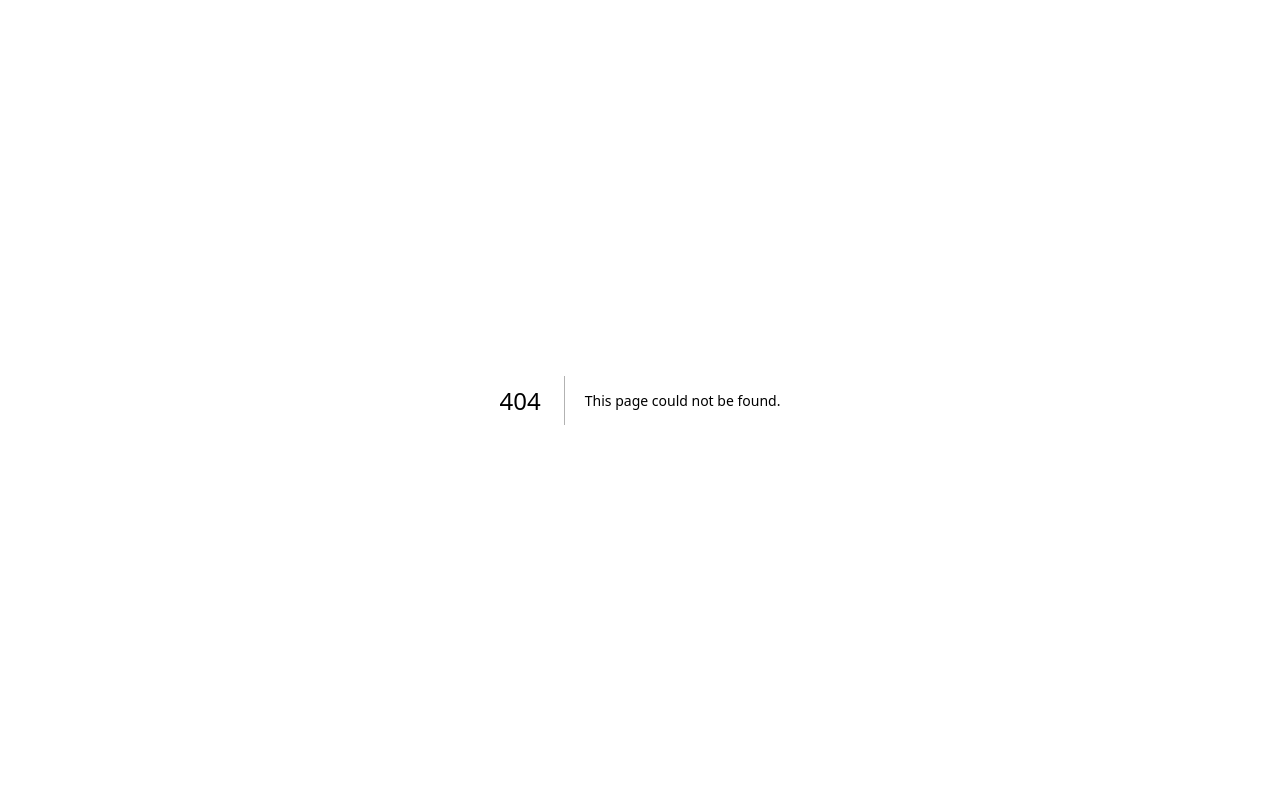
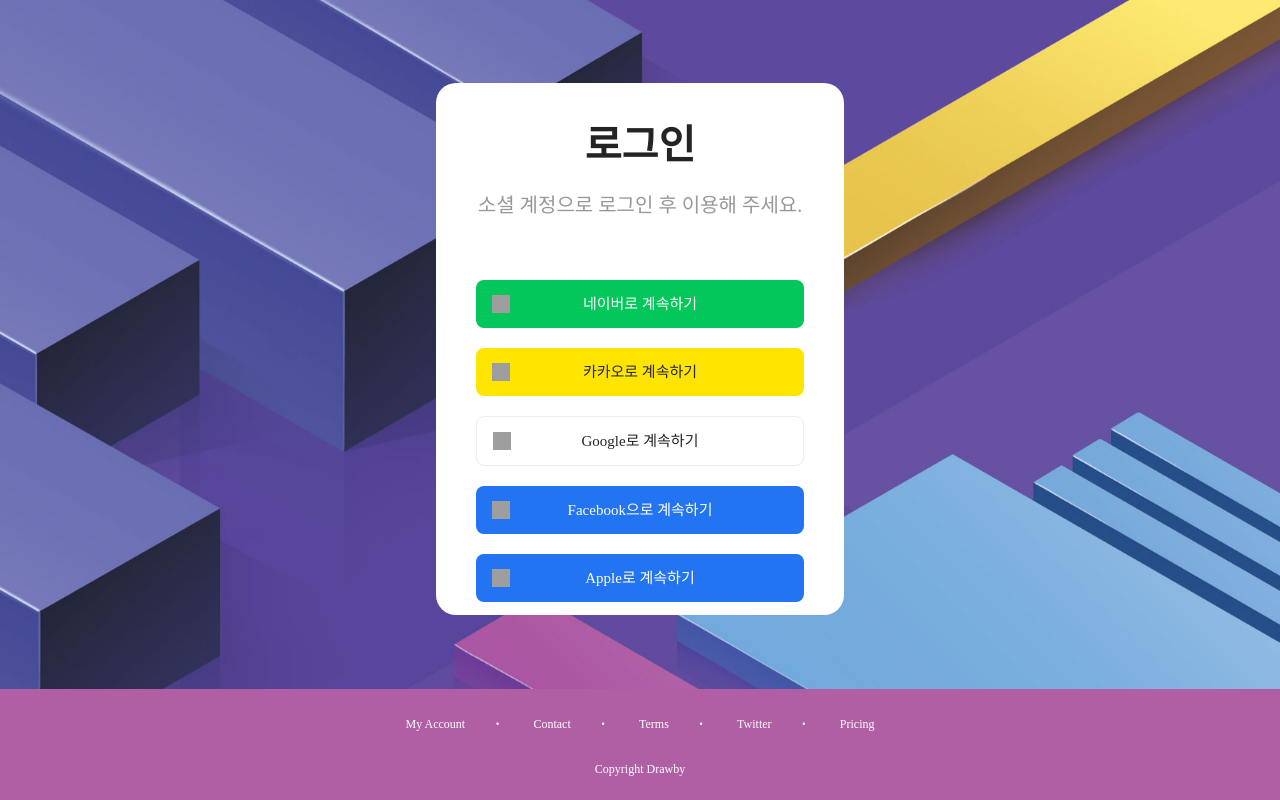
Before and after one commit to leehojun0314/talkdocu, a Next.js app: page /login in a window 1280 px wide. Before the commit this address had no page. Built offline with nearby package versions, Linux system fonts and the light colour scheme; grey boxes are pictures that could not be loaded; a web font is replaced by a local one.

Commit message:
working on login page

```diff
--- a/next.config.js
+++ b/next.config.js
@@ -12,6 +12,9 @@
 		unoptimized: true,
 	},
 	trailingSlash: true,
+	publicRuntimeConfig: {
+		GOOGLE_CLIENT_ID: process.env.GOOGLE_CLIENT_ID,
+	},
 };
 
 module.exports = nextConfig;
--- a/package.json
+++ b/package.json
@@ -13,11 +13,13 @@
 		"@types/node": "18.15.10",
 		"@types/react": "18.0.30",
 		"@types/react-dom": "18.0.11",
+		"axios": "^1.3.5",
 		"eslint": "8.36.0",
 		"eslint-config-next": "13.2.4",
 		"next": "13.2.4",
 		"react": "18.2.0",
 		"react-dom": "18.2.0",
+		"react-dropzone": "^14.2.3",
 		"typescript": "5.0.2"
 	},
 	"devDependencies": {
--- a/src/domain/Login/LoginView.tsx
+++ b/src/domain/Login/LoginView.tsx
@@ -1,17 +1,17 @@
-import { Color } from "@/common/theme/colors";
-import { css } from "@emotion/react";
-import { Button, Typography } from "@mui/material";
-import Image from "next/image";
-import { SNSModels } from "./model";
-import { Stack } from "@mui/system";
-import { Mq, useCustomMediaQuery } from "@/common/theme/screen";
-import Link from "next/link";
-import { PcFooter } from "@/common/el/footer/PcFooter";
+import { Color } from '@/common/theme/colors';
+import { css } from '@emotion/react';
+import { Button, Typography } from '@mui/material';
+import Image from 'next/image';
+import { SNSModels } from './model';
+import { Stack } from '@mui/system';
+import { Mq, useCustomMediaQuery } from '@/common/theme/screen';
+import Link from 'next/link';
+import { PcFooter } from '@/common/el/footer/PcFooter';
 
 export const LoginView = () => {
 	const title = {
-    main: "로그인",
-    desc: "소셜 계정으로 로그인 후\n이용해 주세요.",
+		main: '로그인',
+		desc: '소셜 계정으로 로그인 후\n이용해 주세요.',
 	};
 	const { isExtraSmall, isSmall } = useCustomMediaQuery();
 	return (
@@ -20,46 +20,48 @@
 				<div css={sx.dialog}>
 					<Typography
 						color={isExtraSmall ? Color.WhiteText : Color.BlackText}
-            textAlign="center"
-            variant="h1"
+						textAlign='center'
+						variant='h1'
 					>
 						{title.main}
 					</Typography>
 					<Typography
 						css={sx.desc}
-            textAlign="center"
+						textAlign='center'
 						color={isExtraSmall ? Color.LightGrayText : Color.GrayText}
-            variant={isExtraSmall ? "body2" : "body1"}
+						variant={isExtraSmall ? 'body2' : 'body1'}
 					>
 						{title.desc}
 					</Typography>
 					<Stack css={sx.snsWrap}>
 						{SNSModels.map((it, index) => (
-              <Link href="/upload" key={index}>
-                <Button css={sx.button(it.bgColor, it.border, it.hoverColor)}>
+							<Button
+								css={sx.button(it.bgColor, it.border, it.hoverColor)}
+								onClick={it.onclick}
+								key={index}
+							>
 								<Image
 									css={sx.logo}
 									src={it.logo}
-                    alt="naver"
+									alt='naver'
 									width={18}
 									height={18}
 								/>
 
 								<Typography
 									css={sx.btnText}
-                    variant="h6"
+									variant='h6'
 									color={it.textColor}
 								>
 									{it.text}
 								</Typography>
 							</Button>
-              </Link>
 						))}
 					</Stack>
 				</div>
-        {isSmall ? null : <PcFooter position="fixed" />}
+				{isSmall ? null : <PcFooter position='fixed' />}
 			</div>
-      {isSmall ? <PcFooter position="relative" /> : null}
+			{isSmall ? <PcFooter position='relative' /> : null}
 		</div>
 	);
 };
--- a/src/domain/Login/model.ts
+++ b/src/domain/Login/model.ts
@@ -1,37 +1,83 @@
-import naver from "@/assets/logos/naver.png";
-import kakao from "@/assets/logos/kakao.png";
-import google from "@/assets/logos/google.png";
-import facebook from "@/assets/logos/facebook.png";
-import { Color } from "@/common/theme/colors";
+import naver from '@/assets/logos/naver.png';
+import kakao from '@/assets/logos/kakao.png';
+import google from '@/assets/logos/google.png';
+import facebook from '@/assets/logos/facebook.png';
+import { Color } from '@/common/theme/colors';
+
+import getConfig from 'next/config';
+
+const { publicRuntimeConfig } = getConfig();
 
 export const SNSModels = [
 	{
 		logo: naver,
-    text: "네이버로 계속하기",
-    bgColor: "#03C75A",
+		text: '네이버로 계속하기',
+		bgColor: '#03C75A',
 		textColor: Color.WhiteText,
-    hoverColor: " #059b48",
+		hoverColor: ' #059b48',
+		onclick: () => {
+			const clientId = process.env.NAVER_CLIENT_ID;
+			const redirectUrl = `${window.location.origin}/loginCallback`;
+			const authUrl = `https://nid.naver.com/oauth2.0/authorize?response_type=code&client_id=${clientId}&redirect_uri=${redirectUrl}&state=naver`;
+			window.location.href = authUrl;
+		},
 	},
 	{
 		logo: kakao,
-    text: "카카오로 계속하기",
-    bgColor: "#FEE500",
+		text: '카카오로 계속하기',
+		bgColor: '#FEE500',
 		textColor: Color.BlackText,
-    hoverColor: "#e6cf00",
+		hoverColor: '#e6cf00',
+		onclick: () => {
+			const clientId = process.env.KAKAO_CLIENT_ID;
+			const redirectUrl = `${window.location.origin}/loginCallback`;
+			const authUrl = `https://kauth.kakao.com/oauth/authorize?response_type=code&client_id=${clientId}&redirect_uri=${redirectUrl}`;
+			window.location.href = authUrl;
+		},
 	},
 	{
 		logo: google,
-    text: "Google로 계속하기",
-    bgColor: "#fff",
+		text: 'Google로 계속하기',
+		bgColor: '#fff',
 		textColor: Color.BlackText,
-    border: "solid 1px #eee",
-    hoverColor: "#f5f5f5",
+		border: 'solid 1px #eee',
+		hoverColor: '#f5f5f5',
+		onclick: () => {
+			const clientId = publicRuntimeConfig.GOOGLE_CLIENT_ID;
+			console.log('client id : ', clientId);
+			const redirectUrl = `${window.location.origin}/loginCallback`;
+			const responseType = 'code';
+			const scope = 'openid email profile';
+			const authUrl = `https://accounts.google.com/o/oauth2/auth?client_id=${clientId}&redirect_uri=${redirectUrl}&response_type=${responseType}&scope=${scope}`;
+			// window.location.href = authUrl;
+		},
 	},
 	{
 		logo: facebook,
-    text: "Facebook으로 계속하기",
-    bgColor: "#2374F2",
+		text: 'Facebook으로 계속하기',
+		bgColor: '#2374F2',
 		textColor: Color.WhiteText,
-    hoverColor: "#2064d1",
+		hoverColor: '#2064d1',
+		onclick: () => {
+			const clientId = process.env.FACEBOOK_CLIENT_ID;
+			const redirectUrl = `${window.location.origin}/loginCallback`;
+			const authUrl = `https://www.facebook.com/v11.0/dialog/oauth?response_type=code&client_id=${clientId}&redirect_uri=${redirectUrl}`;
+			window.location.href = authUrl;
+		},
+	},
+	{
+		logo: facebook,
+		text: 'Apple로 계속하기',
+		bgColor: '#2374F2',
+		textColor: Color.WhiteText,
+		hoverColor: '#2064d1',
+		onclick: () => {
+			const clientId = process.env.APPLE_CLIENT_ID;
+			const redirectUrl = `${window.location.origin}/loginCallback`;
+			const state = 'apple';
+			const scope = 'email name';
+			const authUrl = `https://appleid.apple.com/auth/authorize?response_type=code&client_id=${clientId}&redirect_uri=${redirectUrl}&state=${state}&scope=${scope}`;
+			window.location.href = authUrl;
+		},
 	},
 ];
--- a/src/pages/index.tsx
+++ b/src/pages/index.tsx
@@ -1,8 +1,8 @@
-import { LoginView } from "@/domain/Login/LoginView";
-import { NextPage } from "next";
+import { UploadView } from '@/domain/Upload/UploadView';
+import { NextPage } from 'next';
 
 const MainPage: NextPage = () => {
-  return <LoginView />;
+	return <UploadView />;
 };
 
 export default MainPage;
--- /dev/null
+++ b/src/pages/login.tsx
@@ -0,0 +1,7 @@
+import { LoginView } from '@/domain/Login/LoginView';
+import { NextPage } from 'next';
+
+const LoginPage: NextPage = () => {
+	return <LoginView />;
+};
+export default LoginPage;
```
Also changed, not shown: src/domain/Upload/hooks/useDragnDrop.ts (added, +13 -0 lines), src/utils/axiosAPI.ts (added, +26 -0 lines), 1 other file (tests, documents, lock files or other folders). Lines whose indentation alone changed are shown as unchanged.
